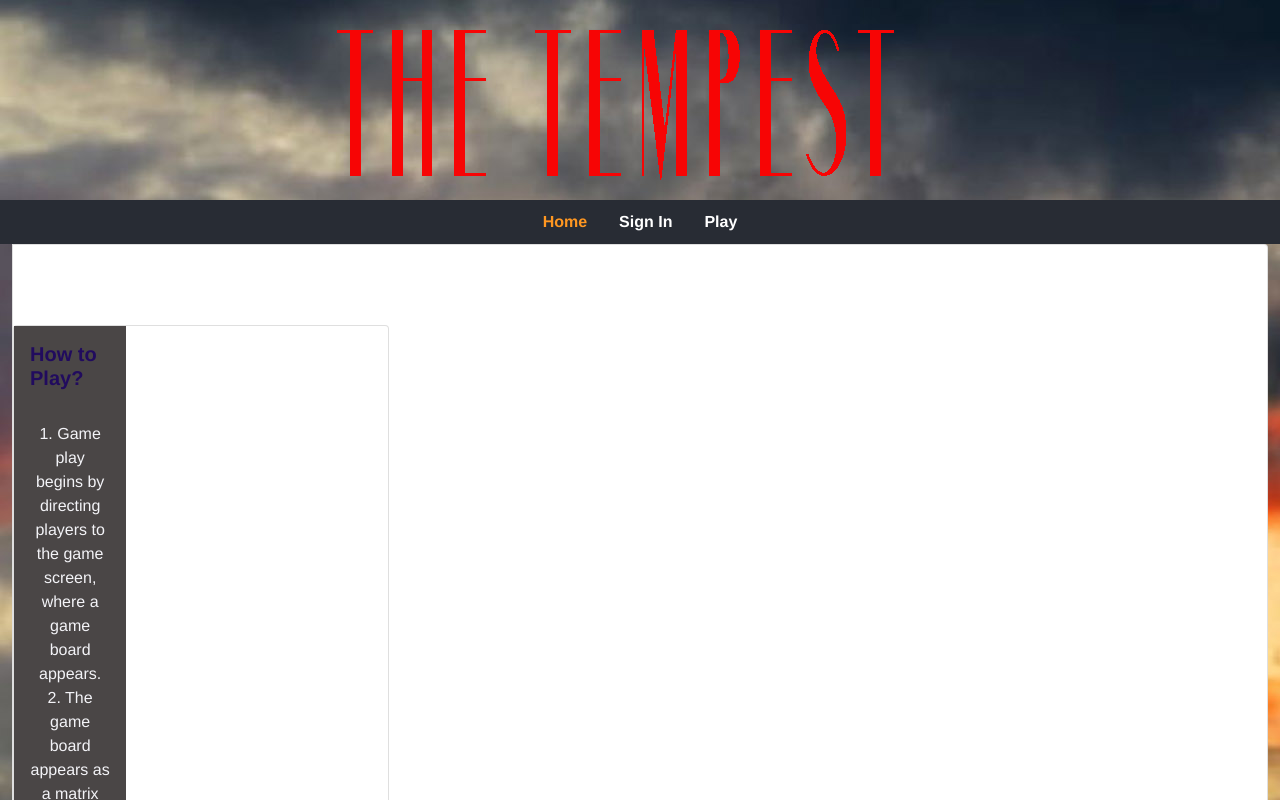
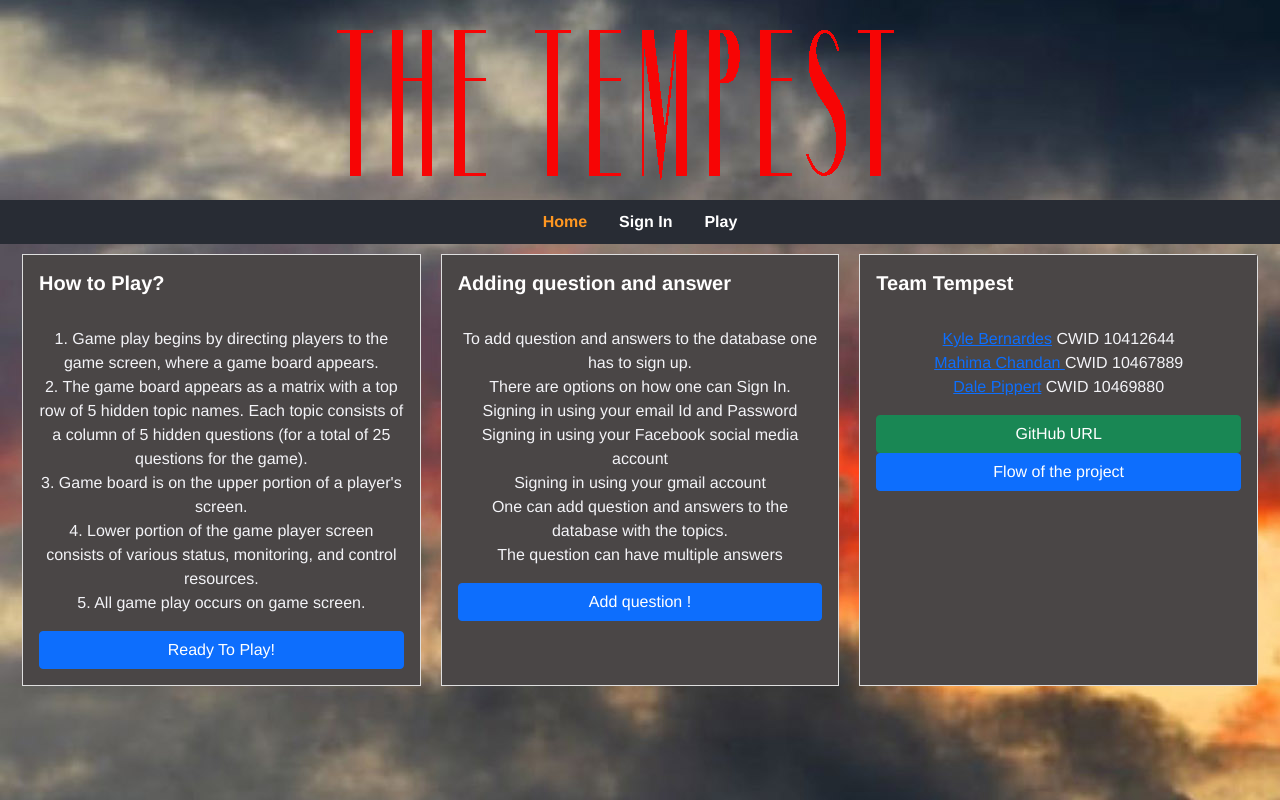
Before and after one commit to dpippert/CS554FinalProject, a React (Create React App) app in the folder client/: page / in a window 1280 px wide. Shown: the top 800 px of the page. Built offline with nearby package versions, Linux system fonts and the light colour scheme; no server answers.

Commit message:
Clean up

```diff
--- a/client/src/App.css
+++ b/client/src/App.css
@@ -179,18 +179,20 @@ nav {
   color:rgb(8, 8, 6)
 }
 .card-title{
-  color:rgb(33, 11, 94);
+  color:rgb(255, 254, 254);
   font-weight: 900;
 }
   .card-body{
 color:rgb(5, 5, 8);
 background-color: rgba(73, 69, 69, 0.993);
-width:30%;
 }
 .card-text{
   color:rgb(243, 243, 247);
 }
 .card{
   color:rgba(250, 248, 252, 0);
-  width:30%;
+margin:10px;
 }
+.btn{
+	display: block;
+}
--- a/client/src/Home.js
+++ b/client/src/Home.js
@@ -6,9 +6,7 @@ function Home(){
     return(
         <div>
           <div class="card-group">
-            <br/>
-            <br/>
-        <div class="card">
+
           <h1></h1> <h2></h2> <h3></h3> <h4></h4>
           <br/>
           <br/>
@@ -61,7 +59,7 @@ function Home(){
       </div>
       </div>
       </div>
-      </div>
+
     )
 }
 export default Home;
```
